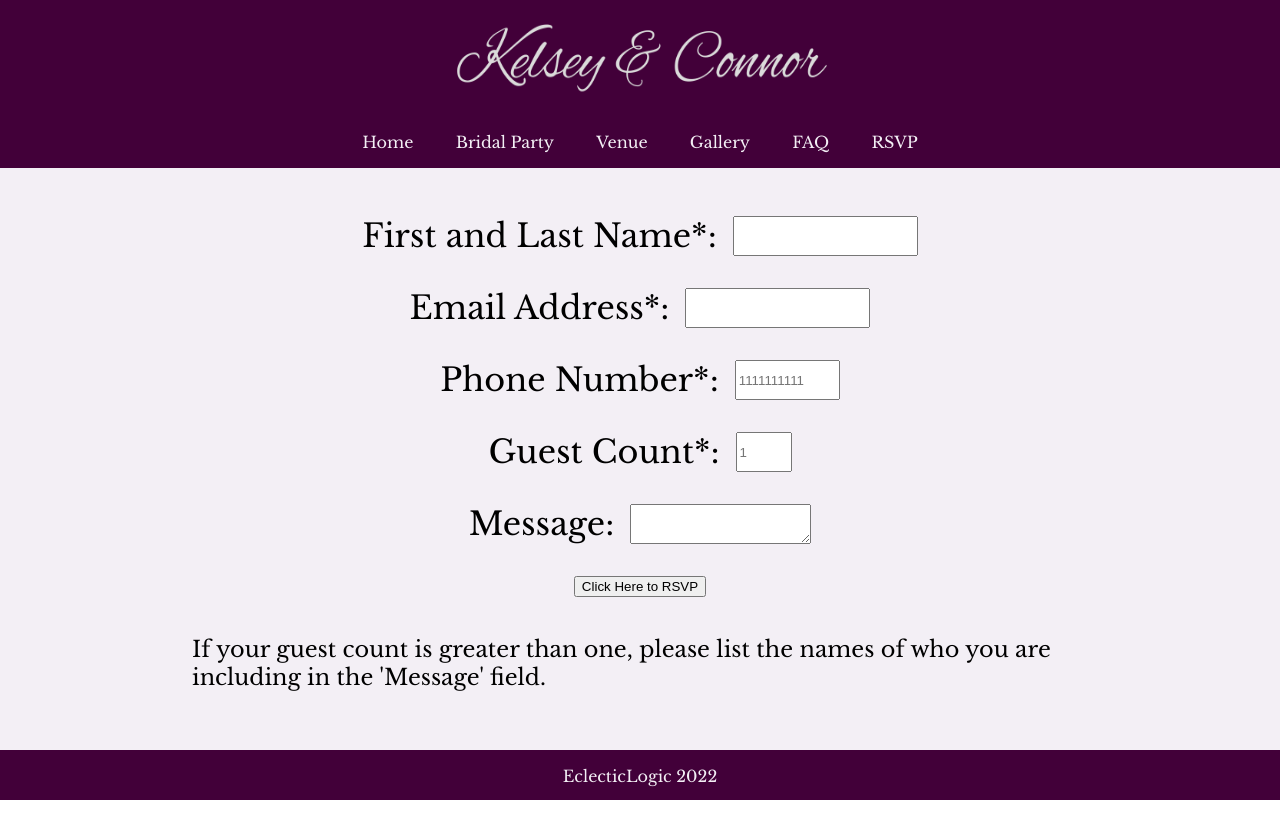
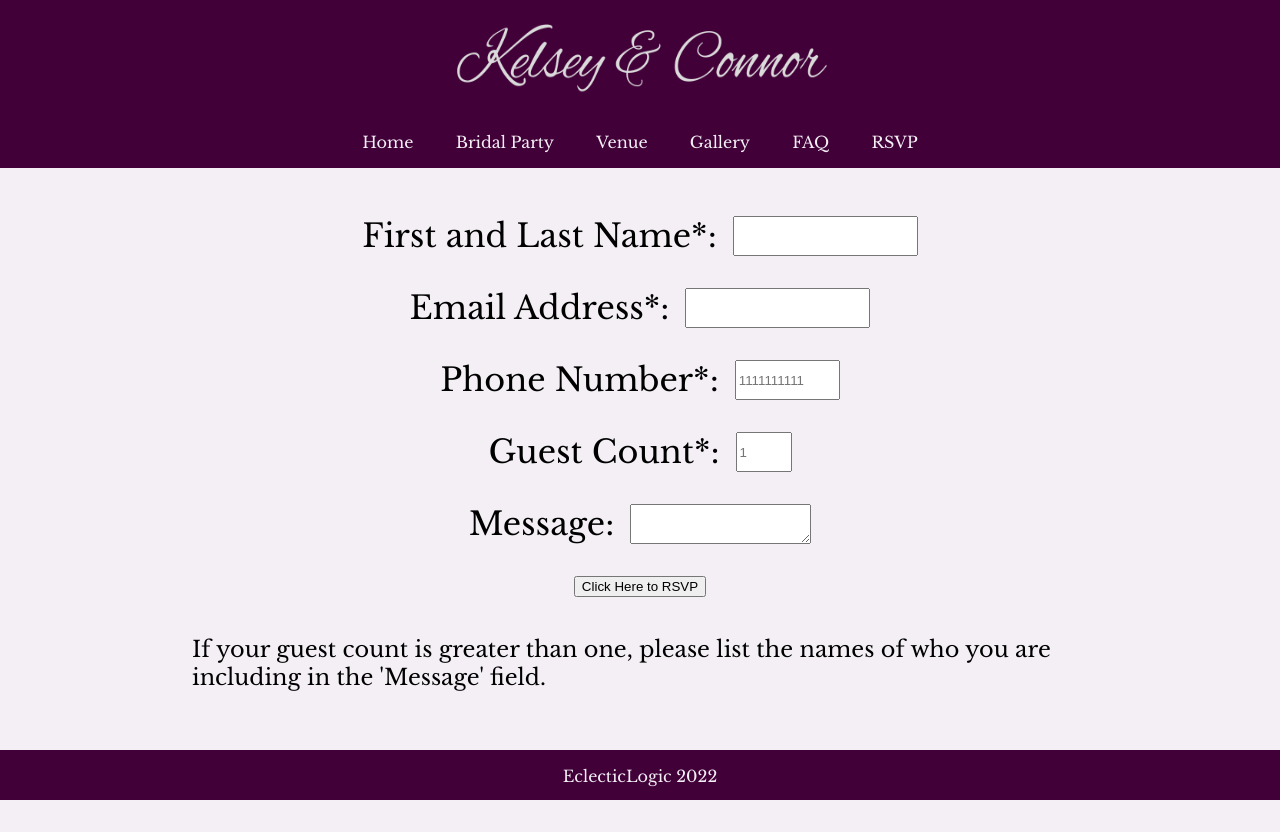
Before and after one commit to crsullivan/crawlivan, a React (Create React App) app: page /rsvp in a window 1280 px wide. Before the commit the page ends 800 px from the top, so only its background shows below. Built offline with nearby package versions, Linux system fonts and the light colour scheme.

Commit message:
Fixes styling bug

```diff
--- a/src/Components/RSVP.css
+++ b/src/Components/RSVP.css
@@ -5,7 +5,7 @@
     width: 70%;
     margin: auto;
     justify-content: center;
-    min-height: 70vh;
+    min-height: 75vh;
 }
 
 .snackbar-centered {
```
